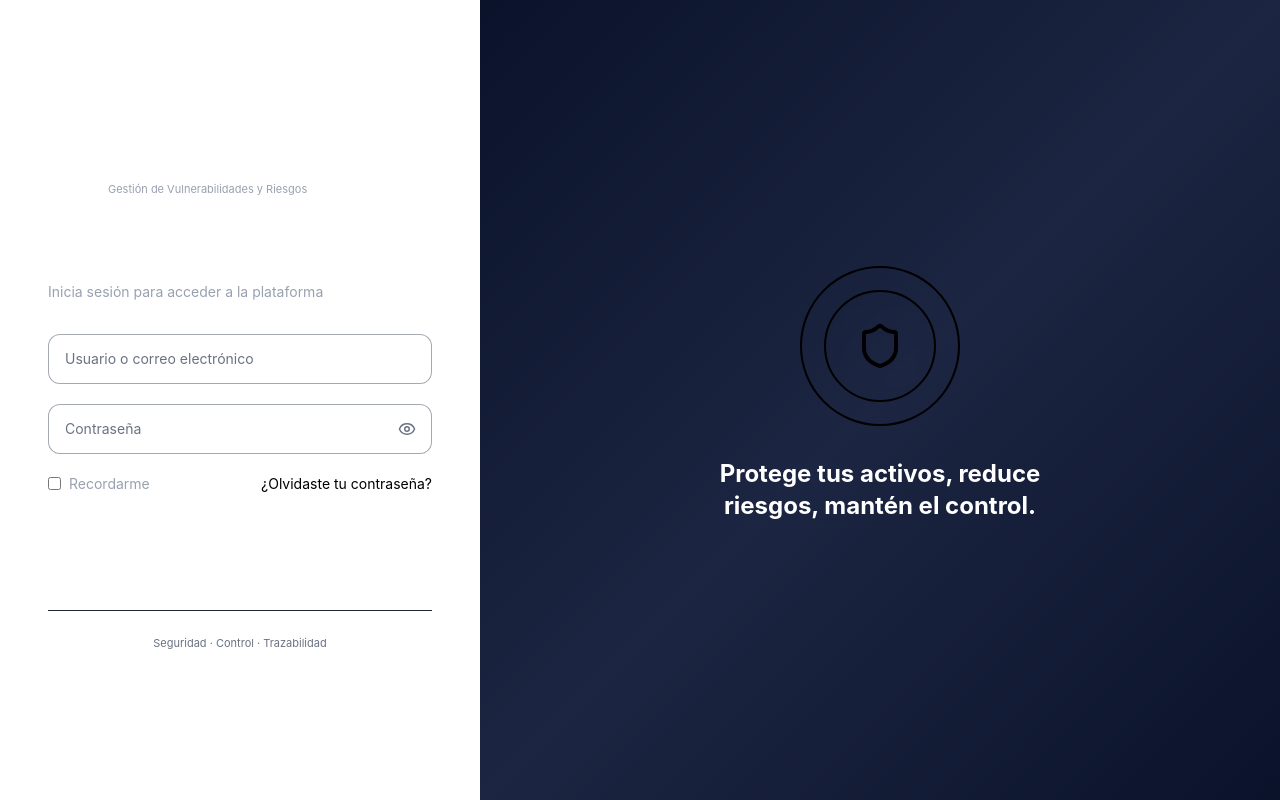
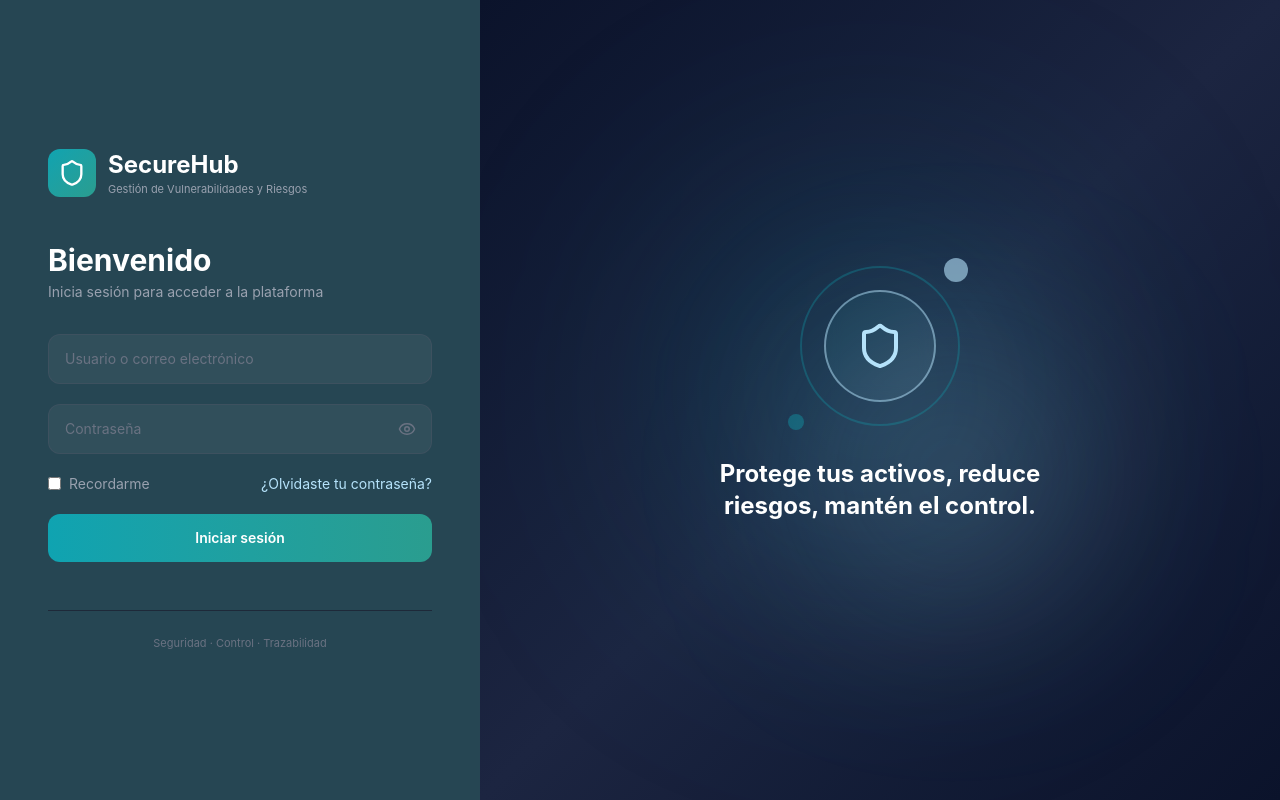
Before and after one commit to 3D74R08/VulnTrack, a React (Vite) app in the folder frontend/: page / in a window 1280 px wide. Built offline with nearby package versions, Linux system fonts and the light colour scheme.

Commit message:
fix: definir tokens brand-* y @custom-variant dark en index.css

```diff
--- a/frontend/src/index.css
+++ b/frontend/src/index.css
@@ -6,4 +6,18 @@
     "0%": { opacity: 0, transform: "translateY(10px)" },
     "100%": { opacity: 1, transform: "translateY(0)" },
   };
+
+  --color-pacific-blue: #0fa3b1;
+  --color-icy-blue: #b5e2fa;
+  --color-porcelain: #f9f7f3;
+  --color-verdigris: #2a9d8f;
+  --color-charcoal-blue: #264653;
+
+  --color-brand-primary: #0fa3b1;
+  --color-brand-secondary: #2a9d8f;
+  --color-brand-dark: #264653;
+  --color-brand-light: #f9f7f3;
+  --color-brand-accent: #b5e2fa;
 }
+
+@custom-variant dark (&:is(.dark *));
```
